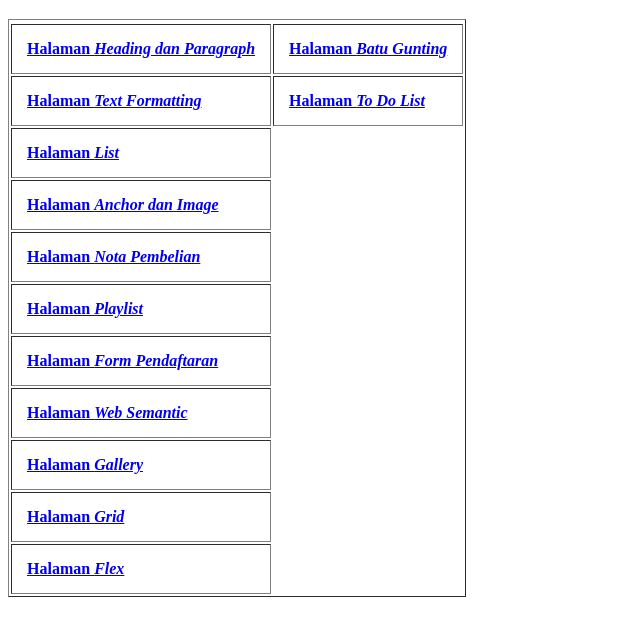
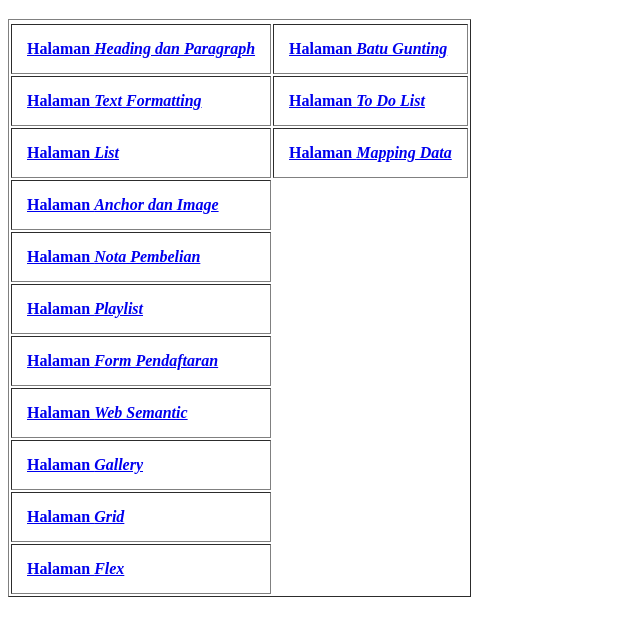
Before and after one commit to aldsqy/fswd3-html-dasar, a plain HTML site: page index.html in a window 1280 px wide. Shown: the part 61-696 px from the top of the page, without its empty margins (0-640 px from the left). Drawn offline with Linux system fonts and the light colour scheme.

Commit message:
pertemuan 8

```diff
--- a/index.html
+++ b/index.html
@@ -19,6 +19,7 @@
       </tr>
       <tr>
         <td><a href="pages/list.html"><b>Halaman <i>List</i></b></a></td>
+        <td><a href="pages/datamahasiswa.html"><b>Halaman <i>Mapping Data</i></b></a></td>
       </tr>
       <tr>
         <td><a href="pages/anchorimage.html"><b>Halaman <i>Anchor dan Image</i></b></a></td>
```
